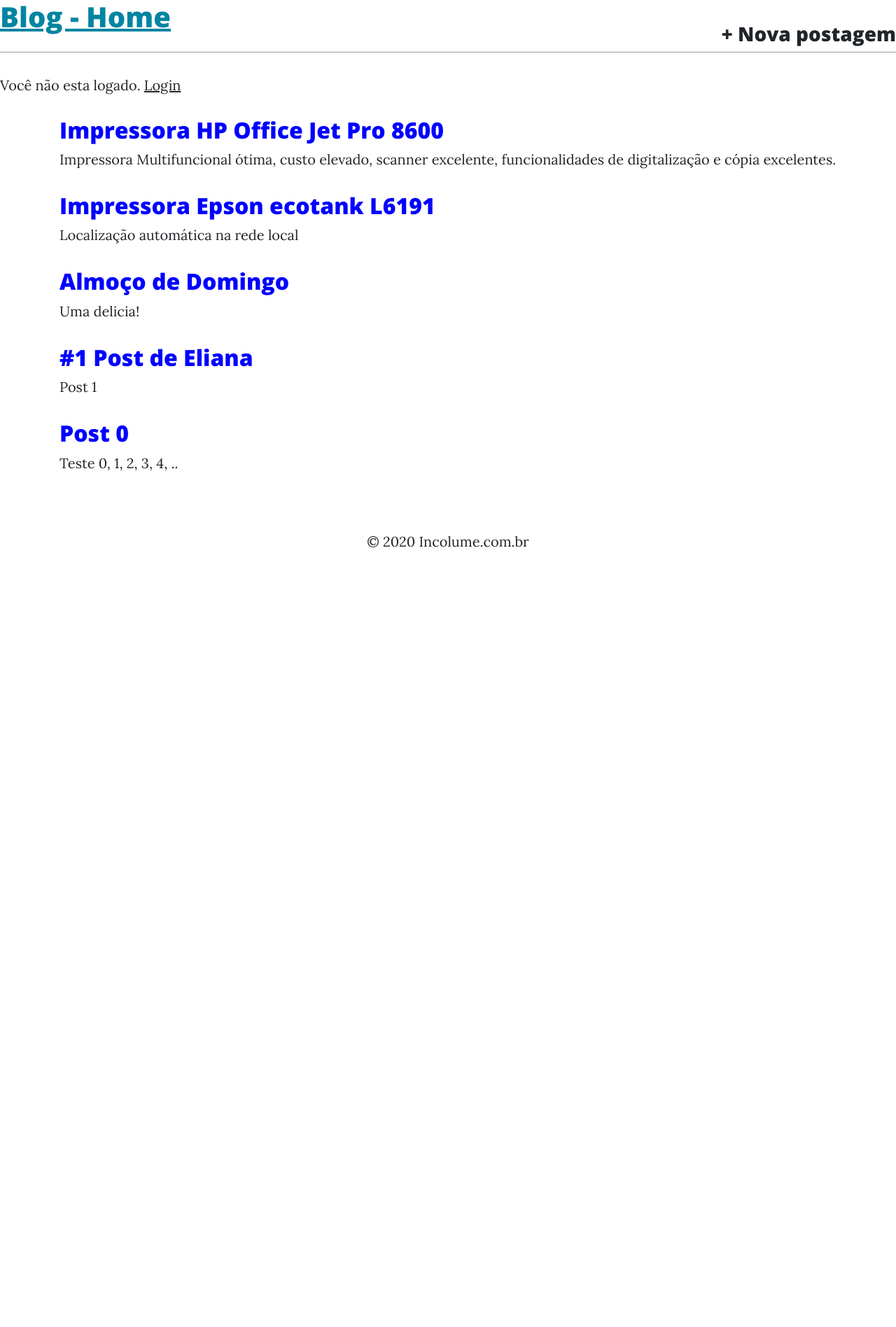
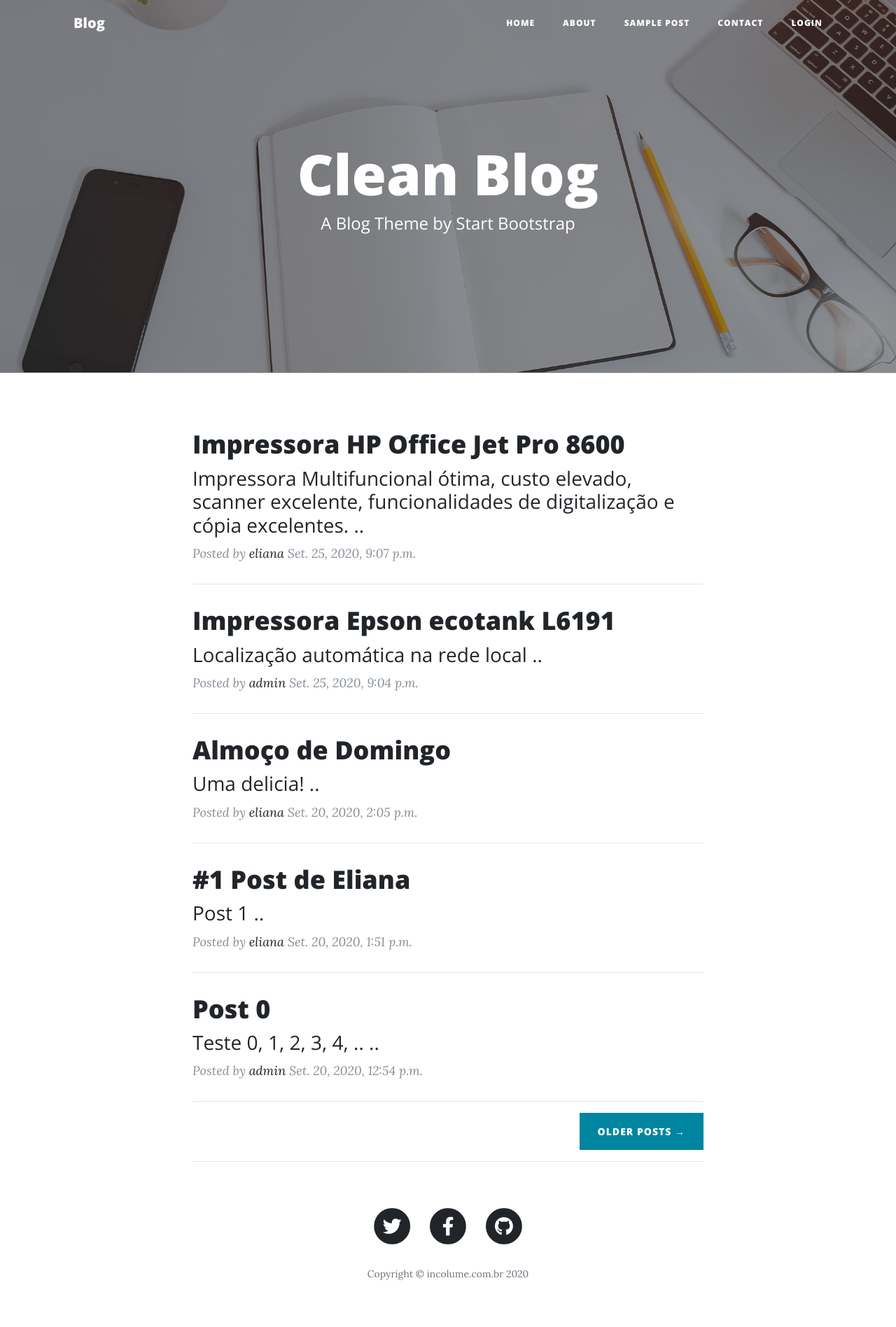
Before and after one commit to britodfbr/curso-dj-1600521579, a Django app: page / in a window 1280 px wide. Shown: the whole page at 70% size. Before the commit the page ends 782 px from the top, so only its background shows below. Run offline with Django 3.2, Linux system fonts and the light colour scheme; data comes from the database, SQL or seed files in the repository; some libraries are stand-ins or nearby versions.

Commit message:
Aplicado novo visual ao template

```diff
--- a/blog/templates/blog/home.html
+++ b/blog/templates/blog/home.html
@@ -8,10 +8,40 @@
     {% endfor %}
 </ul>
 {% endif %}
-{% for post  in object_list %}
+<div class="container">
+    <div class="row">
+        <div class="col-lg-8 col-md-10 mx-auto">
+            {% for post  in object_list %}
+            <div class="post-preview">
+                <a href="{{ post.get_absolute_url}}">
+                    <h2 class="post-title">
+                        {{post.title}}
+                    </h2>
+                    <h3 class="post-subtitle">
+                        {{ post.content }} ..
+                    </h3>
+                </a>
+                <p class="post-meta">Posted by
+                    <a href="#">{{post.author}}</a>
+                    {{post.published}}</p>
+            </div>
+            <hr>
+
+
+<!--
     <div class="post-entry">
         <h2><a href="{{ post.get_absolute_url}}">{{post.title}}</a></h2>
         <p>{{post.content}}</p>
     </div>
+-->
+
 {% endfor %}
+            <!-- Pager -->
+            <div class="clearfix">
+                <a class="btn btn-primary float-right" href="#">Older Posts &rarr;</a>
+            </div>
+            <hr>
+        </div>
+    </div>
+</div>
 {% endblock content %}
--- a/templates/base.html
+++ b/templates/base.html
@@ -19,33 +19,103 @@
     <title>{% block title %} {% endblock title %} </title>
 </head>
 <body>
-<header>
-    <div class="nav-left">
-        <h1><a href="/">Blog - Home</a> </h1>
+<!-- Navigation -->
+<nav class="navbar navbar-expand-lg navbar-light fixed-top" id="mainNav">
+    <div class="container">
+        <a class="navbar-brand" href="{% url 'home' %}"> Blog </a>
+        <button class="navbar-toggler navbar-toggler-right" type="button" data-toggle="collapse" data-target="#navbarResponsive" aria-controls="navbarResponsive" aria-expanded="false" aria-label="Toggle navigation">
+            Menu
+            <i class="fas fa-bars"></i>
+        </button>
+        <div class="collapse navbar-collapse" id="navbarResponsive">
+            <ul class="navbar-nav ml-auto">
+                <li class="nav-item">
+                    <a class="nav-link" href="{% url 'home' %}">Home</a>
+                </li>
+                <li class="nav-item">
+                    <a class="nav-link" href="about.html">About</a>
+                </li>
+                <li class="nav-item">
+                    <a class="nav-link" href="post.html">Sample Post</a>
+                </li>
+                <li class="nav-item">
+                    <a class="nav-link" href="contact.html">Contact</a>
+                </li>
+                {% if user.is_authenticated %}
+                <li class="nav-item">
+                    <a class="nav-link" href="{% url 'post_new' %}" >+ Nova postagem</a>
+                </li>
+                <li class="nav-item">
+                    Olá {{user.username}}
+                </li>
+                <li class="nav-item">
+                    <a class="nav-link" href="{% url 'logout' %}">Logout</a>
+                </li>
+                {% else %}
+                <li class="nav-item">
+                <a class="nav-link" href="{% url 'login' %}"> Login </a>
+                </li>
+                {% endif %}
+            </ul>
+        </div>
     </div>
-    <div class="nav-right">
-        <h3><a href="{% url 'post_new' %}" >+ Nova postagem</a></h3>
+</nav>
+
+<!-- Page Header -->
+<header class="masthead" style="background-image: url('img/home-bg.jpg')">
+    <div class="overlay"></div>
+    <div class="container">
+        <div class="row">
+            <div class="col-lg-8 col-md-10 mx-auto">
+                <div class="site-heading">
+                    <h1>Clean Blog</h1>
+                    <span class="subheading">A Blog Theme by Start Bootstrap</span>
+                </div>
+            </div>
+        </div>
     </div>
 </header>
-<div>
-    {% if user.is_authenticated %}
-    <p>
-        Olá {{user.username}}
-        <a href="{% url 'logout' %}">Logout</a>
-    </p>
-    {% else %}
-    <p>
-        Você não esta logado.
-        <a href="{% url 'login' %}"> Login </a>
-    </p>
-    {% endif %}
-</div>
-<div class="container">
-    {% block content %}
-    {% endblock content %}
-</div>
+
+<!-- Main Content -->
+{% block content %}
+{% endblock content %}
+
+
+<!-- Footer -->
 <footer>
-    &copy; 2020 Incolume.com.br
+    <div class="container">
+        <div class="row">
+            <div class="col-lg-8 col-md-10 mx-auto">
+                <ul class="list-inline text-center">
+                    <li class="list-inline-item">
+                        <a href="#">
+                <span class="fa-stack fa-lg">
+                  <i class="fas fa-circle fa-stack-2x"></i>
+                  <i class="fab fa-twitter fa-stack-1x fa-inverse"></i>
+                </span>
+                        </a>
+                    </li>
+                    <li class="list-inline-item">
+                        <a href="#">
+                <span class="fa-stack fa-lg">
+                  <i class="fas fa-circle fa-stack-2x"></i>
+                  <i class="fab fa-facebook-f fa-stack-1x fa-inverse"></i>
+                </span>
+                        </a>
+                    </li>
+                    <li class="list-inline-item">
+                        <a href="#">
+                <span class="fa-stack fa-lg">
+                  <i class="fas fa-circle fa-stack-2x"></i>
+                  <i class="fab fa-github fa-stack-1x fa-inverse"></i>
+                </span>
+                        </a>
+                    </li>
+                </ul>
+                <p class="copyright text-muted">Copyright &copy; incolume.com.br 2020</p>
+            </div>
+        </div>
+    </div>
 </footer>
   <!-- Bootstrap core JavaScript -->
   <script src="{% static 'vendor/jquery/jquery.min.js' %}"></script>
```
